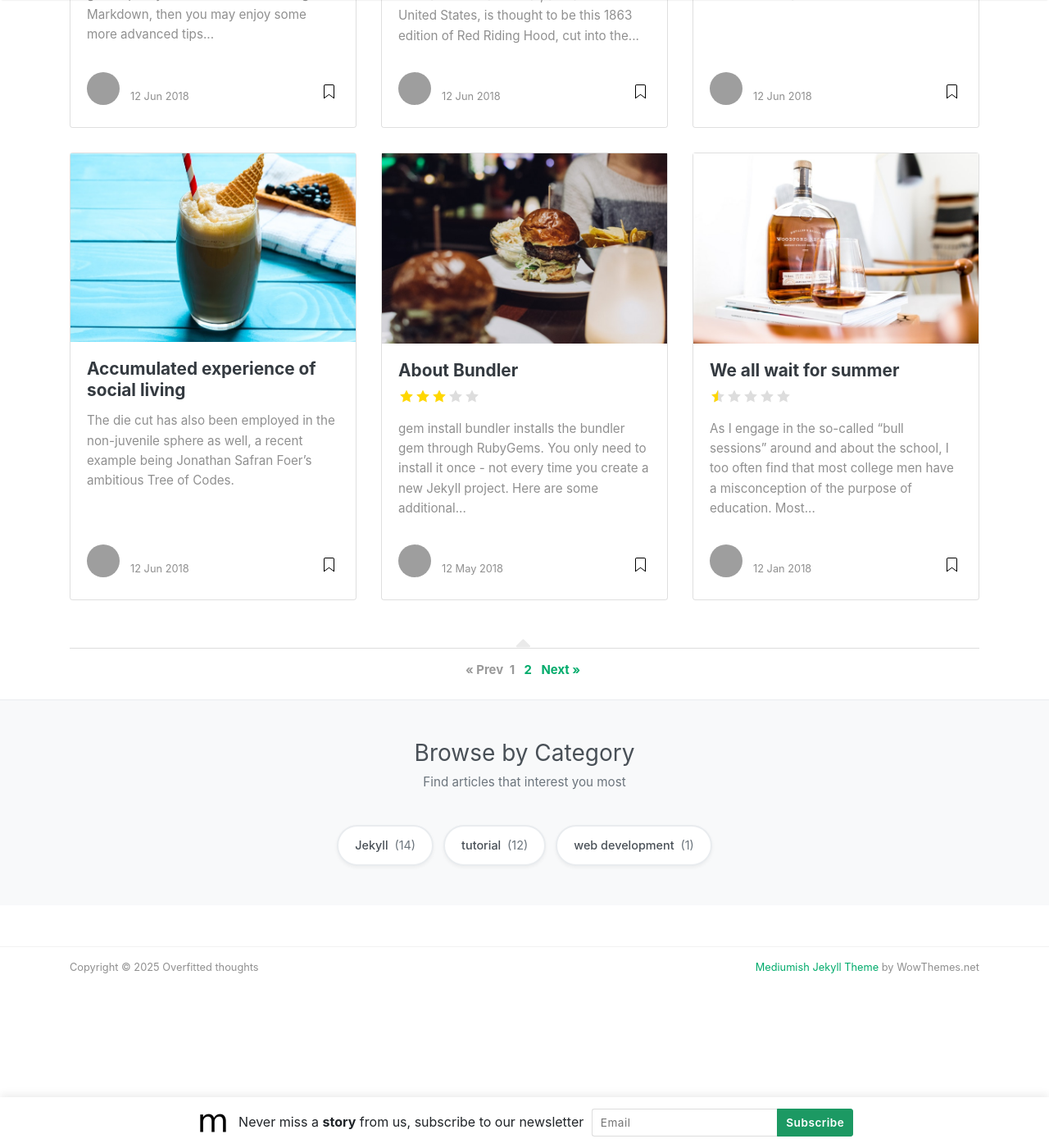
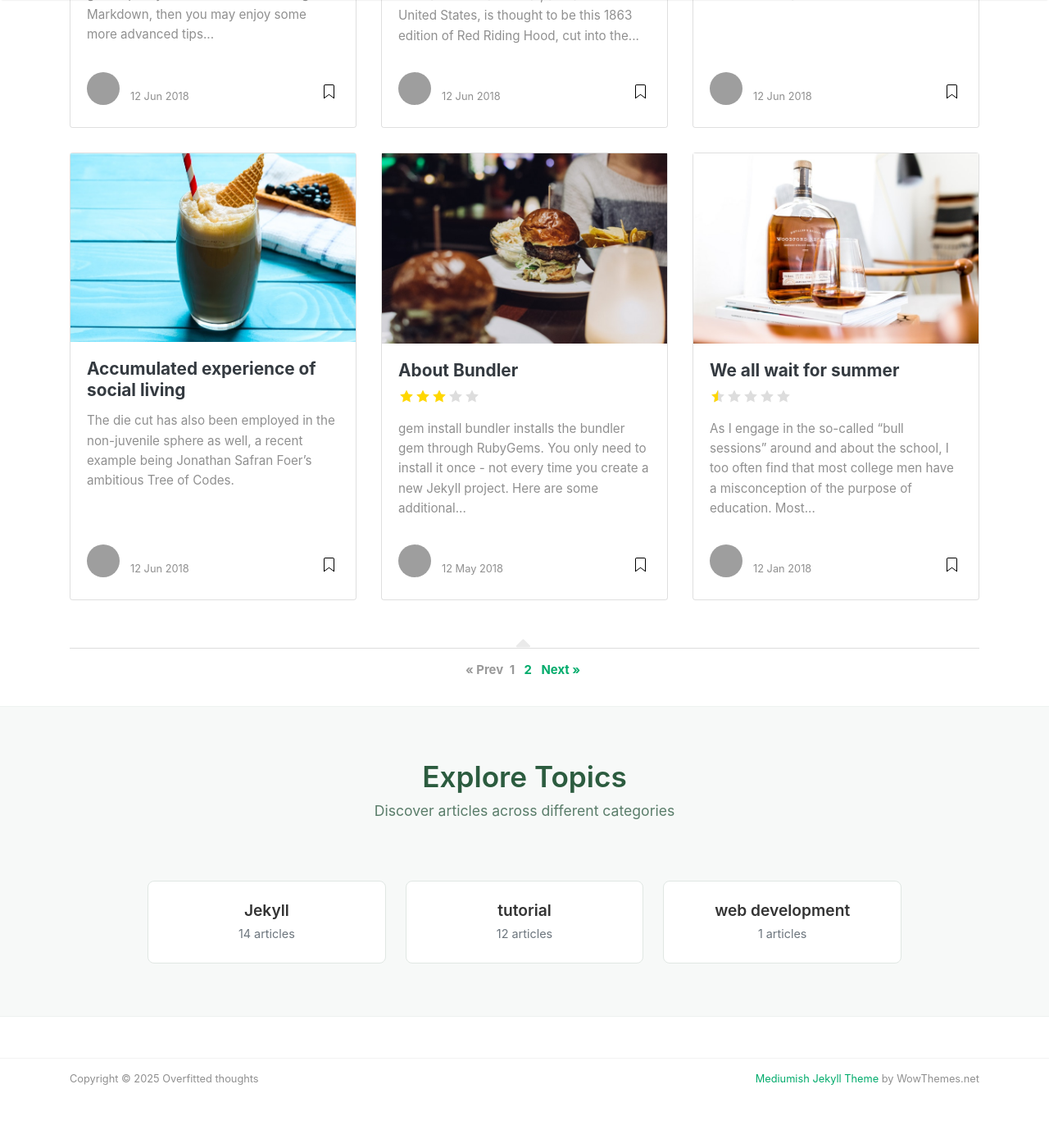
Before and after one commit to sanjay-ks23/sanjay-ks23.github.io, a Jekyll site: the page built from index.html, in a window 1280 px wide and 1400 px high, scrolled down 1104 px. Shown: the whole window at 82% size. Built offline with Jekyll 4.4.1, drawn with Linux system fonts in a browser that asks for light colours; nearby versions of some CDN libraries; the list of posts is cut into pages by our own code; grey boxes are pictures that could not be loaded.

Commit message:
Update default.html

```diff
--- a/_layouts/default.html
+++ b/_layouts/default.html
@@ -123,57 +123,39 @@ ga('send', 'pageview');
     {{ content }}
 </div>
 
-{% if site.mailchimp-list %}
-<!-- Bottom Alert Bar
-================================================== -->
-<div class="alertbar">
-	<div class="container text-center">
-		<span><img src="{{ site.baseurl }}/{{ site.logo }}" alt="{{site.title}}"> &nbsp; Never miss a <b>story</b> from us, subscribe to our newsletter</span>
-        <form action="{{site.mailchimp-list}}" method="post" name="mc-embedded-subscribe-form" class="wj-contact-form validate" target="_blank" novalidate>
-            <div class="mc-field-group">
-            <input type="email" placeholder="Email" name="EMAIL" class="required email" id="mce-EMAIL" autocomplete="on" required>
-            <input type="submit" value="Subscribe" name="subscribe" class="heart">
-            </div>
-        </form>
-	</div>
-</div>
-{% endif %}
 
 </div>
 
-<!-- Minimal Categories Explore Section
+<!-- Explore Categories Section
 ================================================== -->
-<div class="explore-section-minimal py-5 mt-4" style="background-color: #f8f9fa; border-top: 1px solid #e9ecef;">
+<div class="explore-section-wrapper" style="margin-top: 2rem;">
     <div class="container">
         <div class="row">
             <div class="col-12 text-center mb-4">
-                <h3 style="color: #495057; font-weight: 400; margin-bottom: 0.5rem;">
-                    Browse by Category
-                </h3>
-                <p style="color: #6c757d; font-size: 0.95rem;">
-                    Find articles that interest you most
-                </p>
+                <h2 class="explore-title">Explore Topics</h2>
+                <p class="explore-subtitle">Discover articles across different categories</p>
             </div>
         </div>
-
         <div class="row justify-content-center">
-            <div class="col-lg-8">
-                <div class="categories-list">
+            <div class="col-lg-10">
+                <div class="categories-grid">
                     {% assign categories_list = site.categories %}
                     {% if categories_list.first[0] == null %}
                         {% for category in categories_list %}
-                        <a href="{{site.baseurl}}/categories#{{ category | url_escape | strip | replace: ' ', '-' }}"
-                           class="category-tag">
-                            {{ category | camelcase }}
-                            <span class="count">({{ site.tags[category].size }})</span>
+                        <a href="{{site.baseurl}}/categories#{{ category | url_escape | strip | replace: ' ', '-' }}" class="category-card-new">
+                            <div class="category-content">
+                                <h5 class="category-name">{{ category | camelcase }}</h5>
+                                <span class="category-count">{{ site.tags[category].size }} articles</span>
+                            </div>
                         </a>
                         {% endfor %}
                     {% else %}
                         {% for category in categories_list %}
-                        <a href="{{site.baseurl}}/categories#{{ category[0] | url_escape | strip | replace: ' ', '-' }}"
-                           class="category-tag">
-                            {{ category[0] | camelcase }}
-                            <span class="count">({{ category[1].size }})</span>
+                        <a href="{{site.baseurl}}/categories#{{ category[0] | url_escape | strip | replace: ' ', '-' }}" class="category-card-new">
+                            <div class="category-content">
+                                <h5 class="category-name">{{ category[0] | camelcase }}</h5>
+                                <span class="category-count">{{ category[1].size }} articles</span>
+                            </div>
                         </a>
                         {% endfor %}
                     {% endif %}
@@ -185,58 +167,81 @@ ga('send', 'pageview');
 </div>
 
 <style>
-.categories-list {
-    display: flex;
-    flex-wrap: wrap;
-    justify-content: center;
-    gap: 0.75rem;
+.explore-section-wrapper {
+    background-color: #f7f9f8; /* A very light, elegant green-ish white */
+    padding: 4rem 0;
+    border-top: 1px solid #eef2f0;
+    border-bottom: 1px solid #eef2f0;
 }
 
-.category-tag {
-    display: inline-block;
-    background: white;
-    color: #495057;
-    padding: 0.75rem 1.25rem;
-    border-radius: 25px;
-    text-decoration: none;
-    font-weight: 500;
-    font-size: 0.9rem;
-    border: 2px solid #e9ecef;
-    transition: all 0.2s ease;
-    box-shadow: 0 2px 4px rgba(0, 0, 0, 0.05);
+.explore-title {
+    font-weight: 600;
+    font-size: 2.2rem;
+    color: #2c5c3f; /* Dark green for the title */
+    margin-bottom: 0.5rem;
 }
 
-.category-tag:hover {
-    background: #007bff;
-    color: white;
-    border-color: #007bff;
-    text-decoration: none;
-    transform: translateY(-2px);
-    box-shadow: 0 4px 8px rgba(0, 123, 255, 0.25);
+.explore-subtitle {
+    font-size: 1.1rem;
+    color: #5a7d6a;
 }
 
-.category-tag .count {
-    color: #6c757d;
-    font-weight: 400;
-    margin-left: 0.25rem;
+.categories-grid {
+    display: grid;
+    grid-template-columns: repeat(auto-fit, minmax(220px, 1fr));
+    gap: 1.5rem;
+    margin-top: 2rem;
 }
 
-.category-tag:hover .count {
-    color: rgba(255, 255, 255, 0.8);
+.category-card-new {
+    background: #ffffff;
+    border: 1px solid #e0e7e3;
+    border-radius: 8px;
+    padding: 1.5rem;
+    text-align: center;
+    text-decoration: none;
+    color: #333;
+    transition: transform 0.2s ease-in-out, box-shadow 0.2s ease-in-out, border-color 0.2s ease-in-out;
 }
 
-/* Responsive */
+.category-card-new:hover {
+    transform: translateY(-5px);
+    box-shadow: 0 10px 20px rgba(44, 92, 63, 0.1);
+    border-color: #2c5c3f;
+    text-decoration: none;
+    color: #2c5c3f;
+}
+
+.category-card-new .category-name {
+    font-size: 1.2rem;
+    font-weight: 600;
+    color: inherit;
+    margin-bottom: 0.25rem;
+}
+
+.category-card-new .category-count {
+    font-size: 0.9rem;
+    color: #6c757d;
+}
+
+.category-card-new:hover .category-count {
+    color: #2c5c3f;
+}
+
+/* Responsive Design */
 @media (max-width: 768px) {
-    .categories-list {
-        gap: 0.5rem;
+    .categories-grid {
+        grid-template-columns: repeat(auto-fit, minmax(180px, 1fr));
     }
-
-    .category-tag {
-        padding: 0.6rem 1rem;
-        font-size: 0.85rem;
+    .explore-section-wrapper {
+        padding: 3rem 0;
+    }
+    .explore-title {
+        font-size: 1.8rem;
     }
 }
 </style>
+
 <!-- Begin Footer
 ================================================== -->
 <footer class="footer">
```
